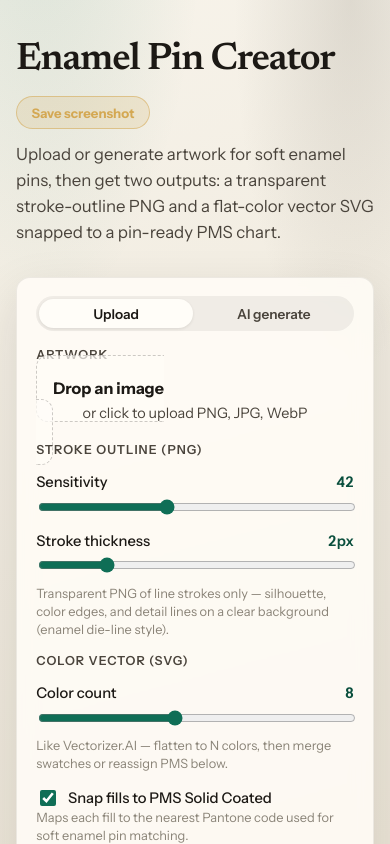
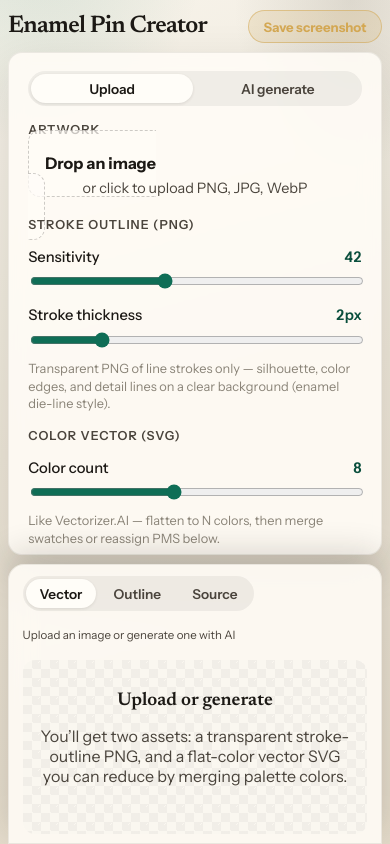
Before and after one commit to LutherFergus/enamel-pin, a React (Vite) app: page / in a window 390 px wide. Shown: the top 844 px of the page. Built offline with nearby package versions, Linux system fonts and the light colour scheme.

Commit message:
Pin preview to bottom of screen on mobile
On narrow viewports, dock the preview panel at the bottom of the screen
and scroll controls above it so the artwork stays visible while adjusting
settings. Respects iOS safe-area inset.

Co-authored-by: LutherFergus <LutherFergus@users.noreply.github.com>

```diff
--- a/src/App.tsx
+++ b/src/App.tsx
@@ -211,7 +211,7 @@ export default function App() {
       </header>
 
       <div className="layout">
-        <aside className="panel">
+        <aside className="panel controls-panel">
           <div className="tabs source-tabs" role="tablist" aria-label="Source">
             <button
               type="button"
--- a/src/index.css
+++ b/src/index.css
@@ -95,6 +95,7 @@ img {
 }
 
 @media (max-width: 880px) {
+  /* Full mobile dock rules live at end of file (must override later base rules). */
   .layout {
     grid-template-columns: 1fr;
   }
@@ -658,3 +659,114 @@ img {
 }
 .save-shot-btn:disabled { opacity: 0.6; cursor: wait; }
 .save-shot-status { color: var(--muted, #6b6458); font-size: 0.78rem; }
+
+/* Mobile: keep the preview image persistently docked at the bottom of the screen.
+   Placed last so these rules override earlier base min-heights (e.g. 420px). */
+@media (max-width: 880px) {
+  html,
+  body,
+  #root {
+    height: 100%;
+  }
+
+  body {
+    overflow: hidden;
+  }
+
+  .app {
+    width: min(100% - 1rem, 1180px);
+    height: 100dvh;
+    max-height: 100dvh;
+    margin: 0 auto;
+    padding: 0.65rem 0 0;
+    display: flex;
+    flex-direction: column;
+    min-height: 0;
+    box-sizing: border-box;
+  }
+
+  .hero {
+    flex-shrink: 0;
+    margin-bottom: 0.55rem;
+    max-width: none;
+    gap: 0.3rem;
+  }
+
+  .brand {
+    font-size: clamp(1.5rem, 6vw, 2rem);
+  }
+
+  .lede {
+    display: none;
+  }
+
+  .layout {
+    flex: 1;
+    min-height: 0;
+    display: flex;
+    flex-direction: column;
+    grid-template-columns: 1fr;
+    gap: 0.55rem;
+  }
+
+  .layout > aside.panel,
+  .controls-panel {
+    flex: 1 1 auto;
+    min-height: 0;
+    overflow-y: auto;
+    -webkit-overflow-scrolling: touch;
+    overscroll-behavior: contain;
+  }
+
+  .preview-panel {
+    flex: 0 0 auto;
+    position: sticky;
+    bottom: 0;
+    z-index: 40;
+    min-height: 0 !important;
+    height: min(38dvh, 280px);
+    max-height: min(38dvh, 280px);
+    margin: 0;
+    border-radius: 16px 16px 0 0;
+    box-shadow: 0 -12px 32px rgba(28, 25, 21, 0.16);
+    padding: 0.7rem 0.85rem calc(0.55rem + env(safe-area-inset-bottom, 0px));
+    display: flex;
+    flex-direction: column;
+    gap: 0.35rem;
+    grid-template-rows: unset;
+    backdrop-filter: blur(14px);
+  }
+
+  .preview-panel .meta-bar {
+    flex-shrink: 0;
+    gap: 0.3rem 0.6rem;
+  }
+
+  .preview-panel .status {
+    font-size: 0.72rem;
+    line-height: 1.3;
+  }
+
+  .preview-stage {
+    flex: 1 1 auto;
+    min-height: 0 !important;
+    height: auto;
+  }
+
+  .preview-stage svg,
+  .preview-stage img {
+    max-width: 100%;
+    max-height: 100%;
+    width: auto;
+    height: auto;
+    object-fit: contain;
+  }
+
+  .empty-state {
+    padding: 0.75rem;
+  }
+
+  .empty-state h3 {
+    font-size: 1.15rem;
+  }
+}
```
